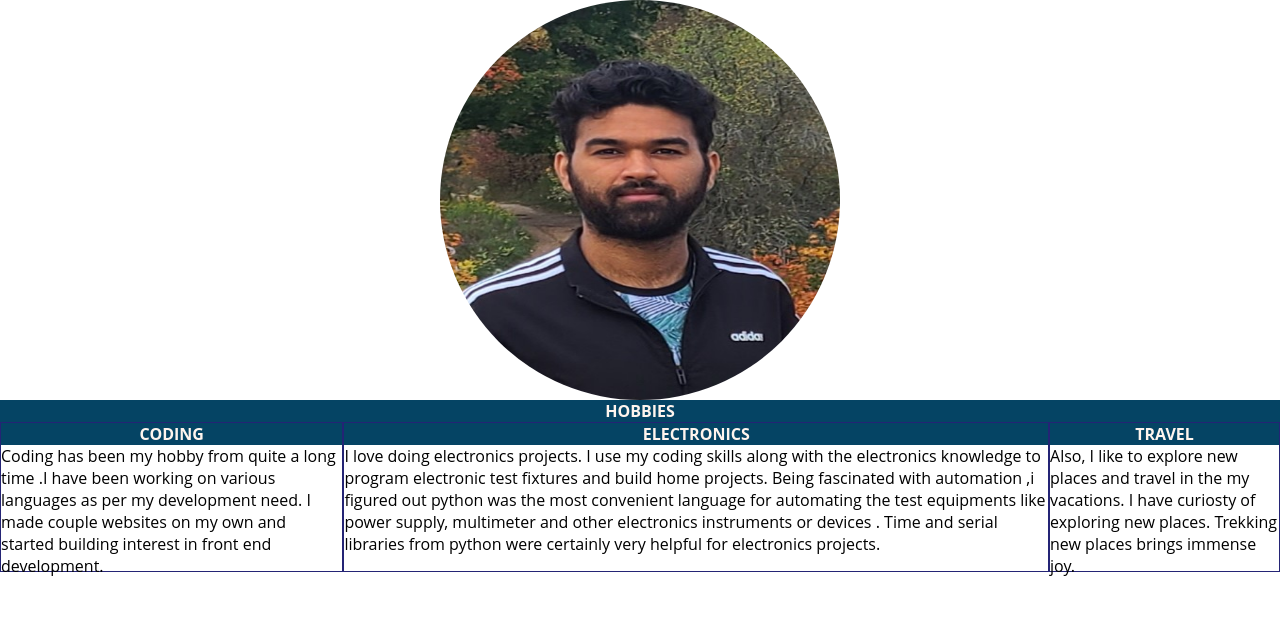
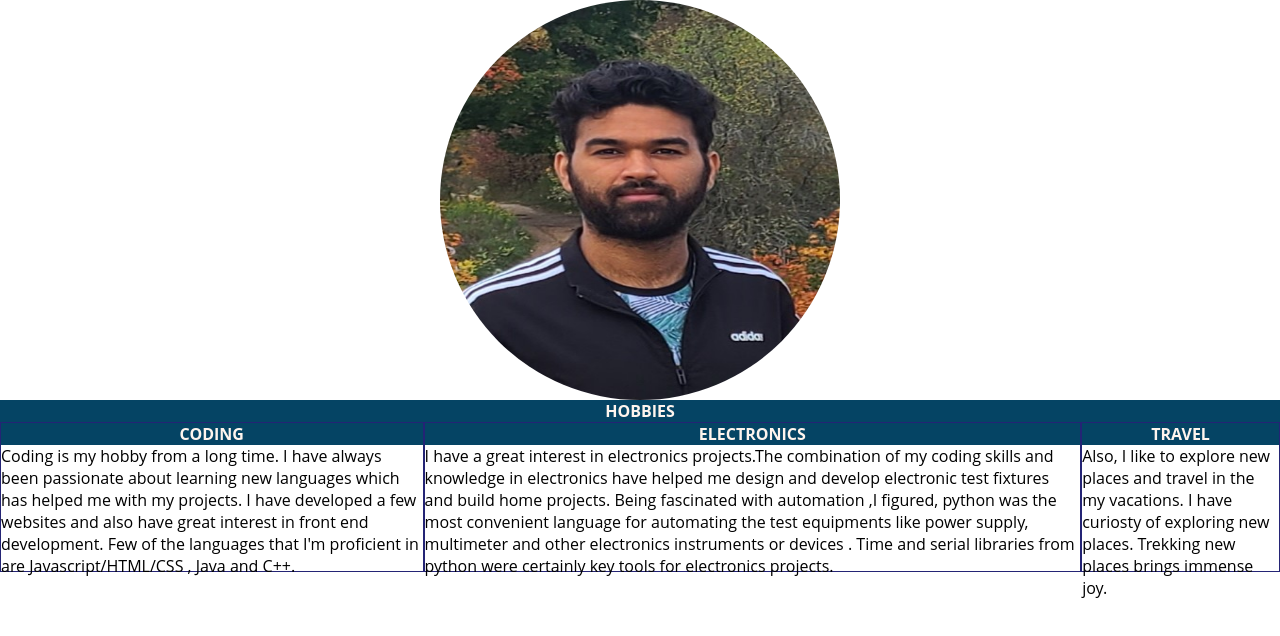
Before and after one commit to Sumiksh/Sumiksh.github.io, a plain HTML site: page overview.html in a window 1280 px wide. Drawn offline with Linux system fonts and the light colour scheme.

Commit message:
Update overview.html

```diff
--- a/overview.html
+++ b/overview.html
@@ -18,19 +18,19 @@
     <section class="organize">
     <section class="firstcoloumn">
         <section class="hobby"> <b>CODING</b></section>
-        <span>Coding has been my hobby from quite a long time .I have been working on various
-            languages as per my development need. I made couple websites on  my own and started building interest in
-            front end development.</span>
+        <span>Coding is my hobby from a long time. I have always been passionate about learning new languages which has helped me with my projects. I have developed a
+            few websites and also have great interest in
+            front end development. Few of the languages that I'm proficient in are Javascript/HTML/CSS , Java and C++. </span>
 
     </section>
 
     <section class="firstcoloumn">
         <!-- <section class="firstcoloumn"> -->
         <section class="hobby"> <b>ELECTRONICS</b></section>
-        <span>I love doing electronics projects. I use my coding skills along with the electronics knowledge to
-        program  electronic test fixtures and build home projects. Being fascinated with automation ,i
-            figured out python was the most convenient language for automating the test equipments like power supply,
-        multimeter and other electronics instruments or devices . Time and serial libraries from python were certainly very helpful for electronics
+        <span>I have a great interest in electronics projects.The combination of my coding skills and knowledge in electronics have helped me design and develop
+            electronic test fixtures and build home projects. Being fascinated with automation ,I
+            figured, python was the most convenient language for automating the test equipments like power supply,
+        multimeter and other electronics instruments or devices . Time and serial libraries from python were certainly key tools for electronics
         projects.</span>
     </section>
 
```
